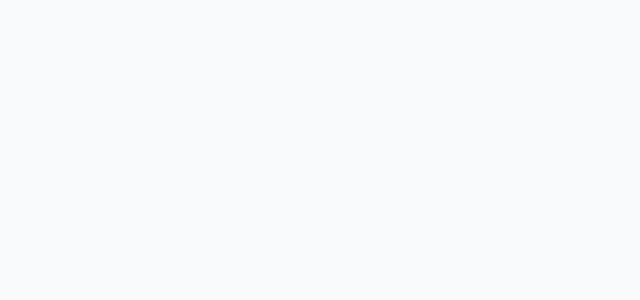
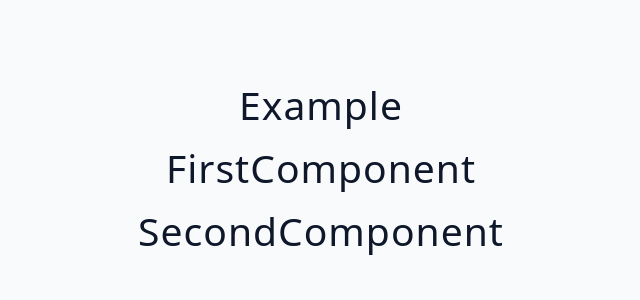
Before and after one commit to isnendyankp/advancedreact, a React (Vite) app: page / in a window 1280 px wide. Shown: the top 300 px of the page, without its empty margins (319-959 px from the left). Built offline with nearby package versions, Linux system fonts and the light colour scheme.

Commit message:
S 6-118: Import example on app.jsx

```diff
--- a/src/App.jsx
+++ b/src/App.jsx
@@ -1,10 +1,11 @@
+import Example from "./tutorial/04-project-structure/starter/Example";
 
 
 
 function App() {
   return (
     <div className="container">
-
+      <Example />
     </div>
   );
 }
```
